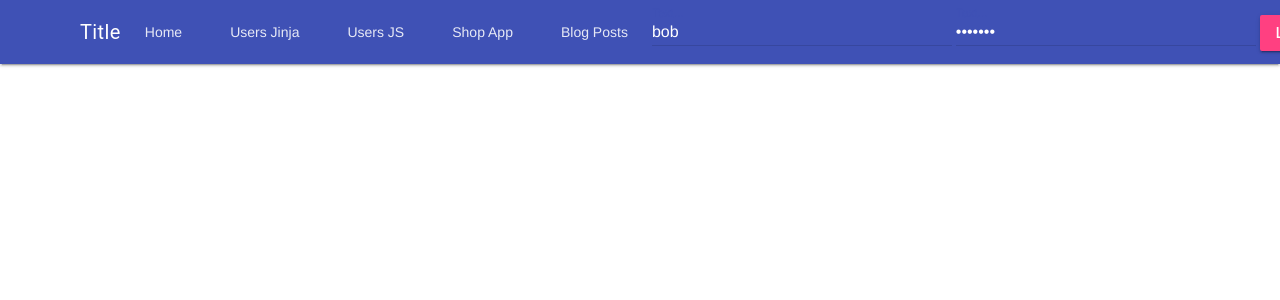
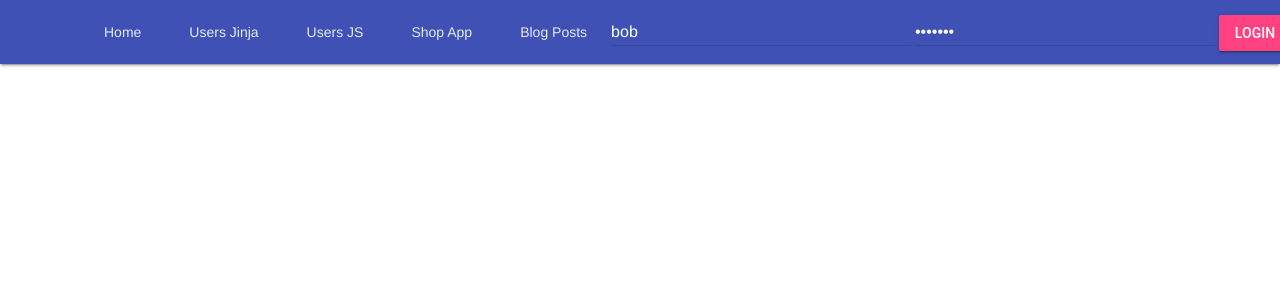
Before and after one commit to firepenguindisopanda/ssr-template, a Flask app: template App/templates/material_design_layout.html in a window 1280 px wide. Shown: the top 300 px of the page. Run offline with Flask 3, Linux system fonts and the light colour scheme; the template is opened without the code that fills it, so the values that code supplies are empty.

Commit message:
Updated: design of posts page

```diff
--- a/App/templates/material_design_layout.html
+++ b/App/templates/material_design_layout.html
@@ -29,7 +29,7 @@
         <header class="mdl-layout__header">
             <div class="mdl-layout__header-row">
                 <!-- Title -->
-                <span class="mdl-layout-title">Title</span>
+                <span class="mdl-layout-title">{% block page %}{% endblock %}</span>
                 <!-- Add spacer, to align navigation to the right -->
                 <div class="mdl-layout-spacer"></div>
                 <!-- Navigation -->
@@ -51,12 +51,12 @@
                         <div class="mdl-textfield mdl-js-textfield mdl-textfield--floating-label">
                             <input class="mdl-textfield__input" placeholder="username" value="bob" name="username"
                                 type="text" id="username">
-                            <label class="mdl-textfield__label" for="username">Text...</label>
+                            <label class="mdl-textfield__label" for="username">Username</label>
                         </div>
                         <div class="mdl-textfield mdl-js-textfield mdl-textfield--floating-label">
                             <input class="mdl-textfield__input" placeholder="password" value="bobpass" name="password"
                                 type="password" id="password">
-                            <label class="mdl-textfield__label" for="password">Text...</label>
+                            <label class="mdl-textfield__label" for="password">Password</label>
                         </div>
                         <button type="submit"
                             class="mdl-button mdl-js-button mdl-button--raised mdl-js-ripple-effect mdl-button--accent">Login</button>
@@ -66,7 +66,7 @@
             </div>
         </header>
         <div class="mdl-layout__drawer">
-            <span class="mdl-layout-title">Title</span>
+            <span class="mdl-layout-title"></span>
             <nav class="mdl-navigation">
                 <a class="mdl-navigation__link" href="/">Home</a>
                 <a class="mdl-navigation__link" href="/users">Users Jinja</a>
@@ -85,13 +85,14 @@
                     <div class="mdl-textfield mdl-js-textfield mdl-textfield--floating-label">
                         <input class="mdl-textfield__input" placeholder="username" value="bob" name="username"
                             type="text" id="username">
-                        <label class="mdl-textfield__label" for="username">Text...</label>
+                        <label class="mdl-textfield__label" for="username">Username</label>
                     </div>
                     <div class="mdl-textfield mdl-js-textfield mdl-textfield--floating-label">
                         <input class="mdl-textfield__input" placeholder="password" value="bobpass" name="password"
                             type="password" id="password">
-                        <label class="mdl-textfield__label" for="password">Text...</label>
+                        <label class="mdl-textfield__label" for="password">Password</label>
                     </div>
+                    <button type="submit" class="mdl-button mdl-js-button mdl-button--raised mdl-js-ripple-effect mdl-button--accent">Login</button>
                 </form>
                 {% endif %}
             </nav>
--- a/App/views/post.py
+++ b/App/views/post.py
@@ -14,6 +14,7 @@ from App.controllers import (
 post_views = Blueprint('post_views', __name__, template_folder='../templates')
 
 @post_views.route('/post', methods=['GET'])
+@jwt_required()
 def get_shop_page():
 
-    return render_template('post.html')
+    return render_template('post.html', current_user=jwt_current_user)
```
Also changed, not shown: App/templates/post.html (+24 -28 lines).
